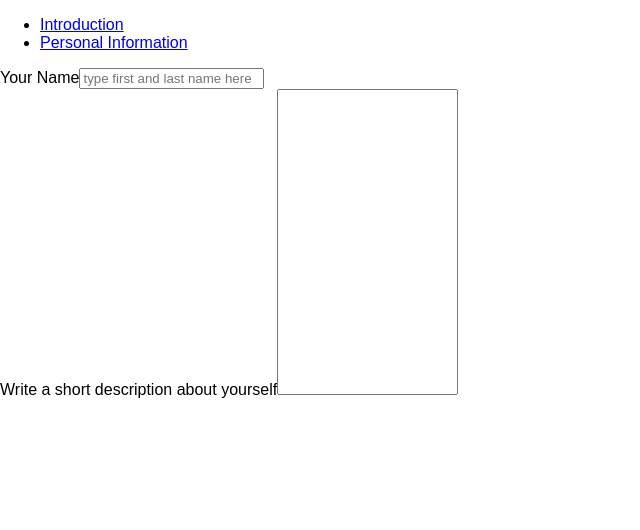
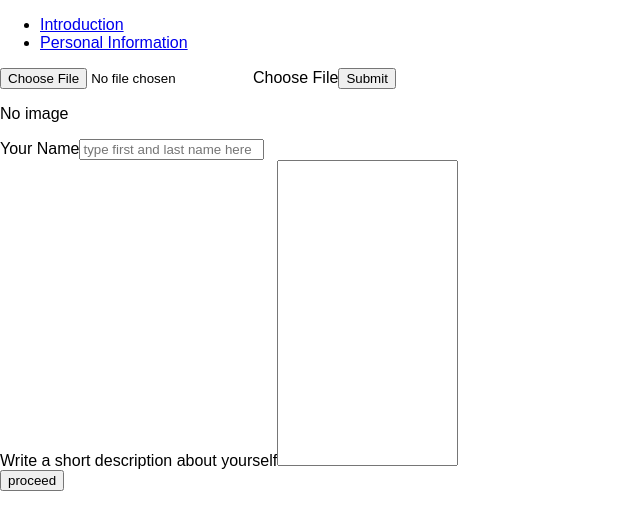
Before and after one commit to sharabeshj/mern_stack, a React (Create React App) app in the folder client/: page / in a window 1280 px wide. Shown: the top 530 px of the page, without its empty margins (0-640 px from the left). Built offline with nearby package versions, Linux system fonts and the light colour scheme; no server answers.

Commit message:
completely functional site

```diff
--- /dev/null
+++ b/client/src/components/ImageUpload.js
@@ -0,0 +1,33 @@
+import React,{Component} from 'react'
+import axios from 'axios'
+
+export default class IamgeUpload extends Component{
+	constructor(props){
+		super(props);
+
+	}
+
+	render() {
+		let fileName = this.props.state;
+		let $imagePreview = null;
+		let src = '/image/'+fileName
+		if(fileName){
+			$imagePreview = (<img src={src} alt = "Not loaded"/>);
+		}
+		else {
+			$imagePreview = (<p>No image</p>)
+		}
+		return (
+			<div>
+			<div>
+				<input type = "file" name = "file" id = "file" onChange = {this.props.handleChange} />
+				<label for="file">Choose File</label>
+				<button onClick = {this.props.handleSubmit}>Submit</button>
+			</div>
+			<div>
+				{$imagePreview}
+			</div>
+			</div>
+			);
+	}
+}
--- a/client/src/containers/FormContainer.js
+++ b/client/src/containers/FormContainer.js
@@ -2,6 +2,8 @@ import React,{ Component } from 'react';
 import SubForm1 from './SubForm1'
 import SubForm2 from './SubForm2'
 import { Switch, Route } from 'react-router-dom'
+import axios from 'axios'
+import ImageUpload from '../components/ImageUpload'
 
 // import Select from '../components/Select';
 
@@ -21,7 +23,11 @@ export default class FormContainer extends Component {
 		this.handleAboutChange = this.handleAboutChange.bind(this);
 		this.handleStateChange = this.handleStateChange.bind(this);
 		this.handleAgeChange = this.handleAgeChange.bind(this);
+		this.handleSubmit = this.handleSubmit.bind(this);
+		this.handleChange = this.handleChange.bind(this);
 		this.state = {
+					file : '',
+					fileName:'',
 					name : '',
 					about :  '',
 					state : '',
@@ -41,24 +47,30 @@ export default class FormContainer extends Component {
 		e.preventDefault();
 
 		const formPayLoad = {
+			fileName : this.state.fileName,
 			name : this.state.name,
 			about : this.state.about,
 			state : this.state.state,
 			age : this.state.age,
-			ethinicity : this.state.ethinicity,
-			race : this.state.race,
-			sex : this.state.sex,
+			ethinicity : this.state.selectedEthinicity[0],
+			race : this.state.selectedRace[0],
+			sex : this.state.selectedSex[0],
 			height : this.state.height,
 			weight : this.state.weight
 		};
 
 		console.log("send this in a POST request",formPayLoad);
+		axios.post('/api/register',{headers : { 'Content-type' : 'application/x-www-form-urlencoded' },formPayLoad})
+			.then(res => console.log(res))
+			.catch(e => console.log(e));
 		this.handleClearForm(e);
 	}
 
 	handleClearForm(e){
 		e.preventDefault();
 		this.setState({
+			file : '',
+			fileName: '',
 			name : '',
 			about : '',
 			state : '',
@@ -123,11 +135,32 @@ export default class FormContainer extends Component {
 	handleWeightChange(e){
 		this.setState({weight : e.target.value });
 	}
+	handleSubmit(e) {
+		e.preventDefault();
+		let formData = new FormData();
+		formData.append('file',this.state.file);
+		const config = {
+			headers : { 'content-type' : 'multipart/form-data'}
+		}
+		axios.post('/upload',formData,config)
+			.then(res => {
+				console.log(res);
+				// const data = JSON.parse(res);
+				this.setState({ fileName : res.data.file.filename});
+			})
+			.catch(e => console.log(e));
+
+	}
+	handleChange(e) {
+		e.preventDefault();
+		this.setState({file : e.target.files[0]});
+	}
 	render(){
 		return(
+			<div>
 			<form onSubmit = { this.handleFormSubmit }>
 				<Switch>
-					<Route exact path = '/' render = {() => (<SubForm1 name = {this.state.name} controlFunc1 = {this.handleFullNameChange} controlFunc2 = {this.handleAboutChange} about = {this.state.about}/>)}/>
+					<Route exact path = '/' render = {() => (<SubForm1 fileName = {this.state.fileName} imgControlFunc1 = {this.handleChange} imgControlFunc2 = {this.handleSubmit} name = {this.state.name} controlFunc1 = {this.handleFullNameChange} controlFunc2 = {this.handleAboutChange} about = {this.state.about}/>)}/>
 					<Route path = '/next' render = {() => (<SubForm2 controlFunc1 = {this.handleStateChange} state = {this.state.state} controlFunc2 = {this.handleAgeChange} age = {this.state.age} controlFunc3 = {this.handleEthinicitySelection} ethinicity = {this.state.ethinicity} selectedEthinicity = {this.state.selectedEthinicity}
 						controlFunc4 = {this.handleRaceSelection} race = {this.state.race} selectedRace = {this.state.selectedRace}
 						controlFunc5 = {this.handleSexSelection} sex = {this.state.sex} selectedSex = {this.state.selectedSex}
@@ -136,6 +169,7 @@ export default class FormContainer extends Component {
 				</Switch>
 
 			</form>
+			</div>
 			);
 	}
 }
--- a/client/src/containers/SubForm1.js
+++ b/client/src/containers/SubForm1.js
@@ -1,6 +1,9 @@
 import React,{ Component } from 'react'
 import SingleInput from '../components/SingleInput.js';
 import TextArea from '../components/TextArea.js';
+import ImageUpload from '../components/ImageUpload'
+import { Link } from 'react-router-dom'
+// import FileUpload from '../components/FileUpload'
 
 export default class SubForm1 extends Component {
 	constructor(props){
@@ -9,6 +12,7 @@ export default class SubForm1 extends Component {
 	render() {
 		return (
 				<div>
+				<ImageUpload handleChange = {this.props.imgControlFunc1} handleSubmit = {this.props.imgControlFunc2} state = {this.props.fileName}/>
 				<SingleInput
 				inputType = {'text'}
 				title = {'Your Name'}
@@ -23,6 +27,7 @@ export default class SubForm1 extends Component {
 				content = {this.props.about}
 				name = {'about'}
 				controlFunc = {this.props.controlFunc2}/>
+				<Link to = '/next'><button>proceed</button></Link>
 				</div>
 			)
 	}
--- a/package.json
+++ b/package.json
@@ -7,6 +7,7 @@
     "dev": "concurrently --kill-others-on-fail \"yarn server\" \"yarn client\""
   },
   "dependencies": {
+    "axios": "^0.18.0",
     "body-parser": "^1.18.2",
     "express": "^4.16.2",
     "gridfs-stream": "^1.1.1",
@@ -16,6 +17,7 @@
     "multer": "^1.3.0",
     "multer-gridfs-storage": "^3.0.1",
     "prop-types": "^15.6.1",
+    "react-file-input": "^0.2.5",
     "react-router-dom": "^4.2.2"
   },
   "devDependencies": {
```
Also changed, not shown: 2 other files (tests, documents, lock files or other folders).
